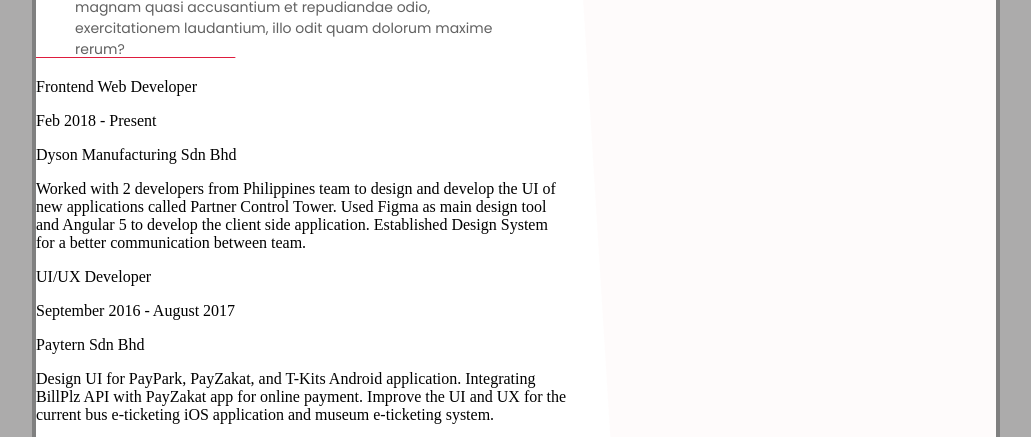
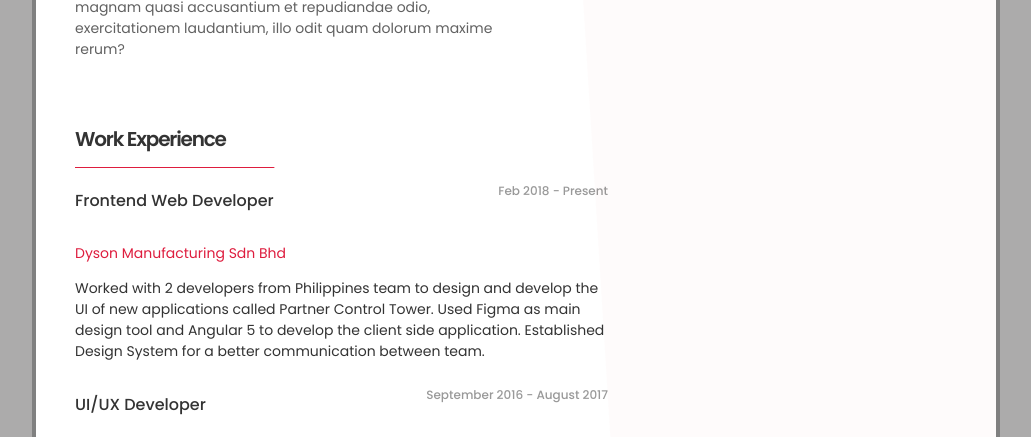
Before and after one commit to vitalik203/Resume_five, a website: page index.html in a window 1280 px wide. Shown: the part 239-676 px from the top of the page, without its empty margins (124-1155 px from the left). Drawn offline with Linux system fonts and the light colour scheme.

Commit message:
fix: stylized first column

```diff
--- a/index.html
+++ b/index.html
@@ -38,8 +38,8 @@
         </header>
         <main class="main">
             <div class="main__col1">
-                <div class="main__col1-block">
-                    <div class="col1-block__title"></div>
+                <div class="main__col1-block" style="margin-top: 80px;">
+                    <div class="col1-block__title">Work Experience</div>
                     <img src="img/Rectangle.svg" class="col1-block__line" alt="line">
                     <div class="col1-content__block content-block">
                         <div class="content-block__firstline">
--- a/styles/styles.scss
+++ b/styles/styles.scss
@@ -109,10 +109,21 @@
 .main {
     height: calc(1358px - 220px);
     .main__col1 {
+        margin-left: 39px;
+        width: 533px;
     }
     .main__col1-block {
     }
     .col1-block__title {
+        color: var(--Dark-01, #333);
+
+/* Header */
+font-family: Poppins;
+font-size: 20px;
+font-style: normal;
+font-weight: 600;
+line-height: normal;
+letter-spacing: -1.2px;
     }
     .col1-block__line {
     }
@@ -121,15 +132,51 @@
     .content-block {
     }
     .content-block__firstline {
+        display: flex;
+        justify-content: space-between;
     }
     .content-block__firstline-title {
+        color: var(--Dark-01, #333);
+
+/* Medium Thick */
+font-family: Poppins;
+font-size: 16px;
+font-style: normal;
+font-weight: 500;
+line-height: normal;
     }
     .content-block__firstline-date {
+        display: block;
+        color: var(--dark-0150, rgba(51, 51, 51, 0.50));
+text-align: right;
+
+/* Caption */
+font-family: Poppins;
+font-size: 12px;
+font-style: normal;
+font-weight: 500;
+line-height: normal;
+margin-top: 10px;
     }
     .content-block__subtitle {
+        color: var(--Red-01, #DE1D3E);
+
+/* Body */
+font-family: Poppins;
+font-size: 14px;
+font-style: normal;
+font-weight: 400;
+line-height: normal;
     }
     .content-block__description {
-        width: 533px;
+        color: var(--Dark-01, #333);
+
+/* Body */
+font-family: Poppins;
+font-size: 14px;
+font-style: normal;
+font-weight: 400;
+line-height: normal;
     }
 }
 .footer {
```
Also changed, not shown: styles/styles.css, 1 other file.
